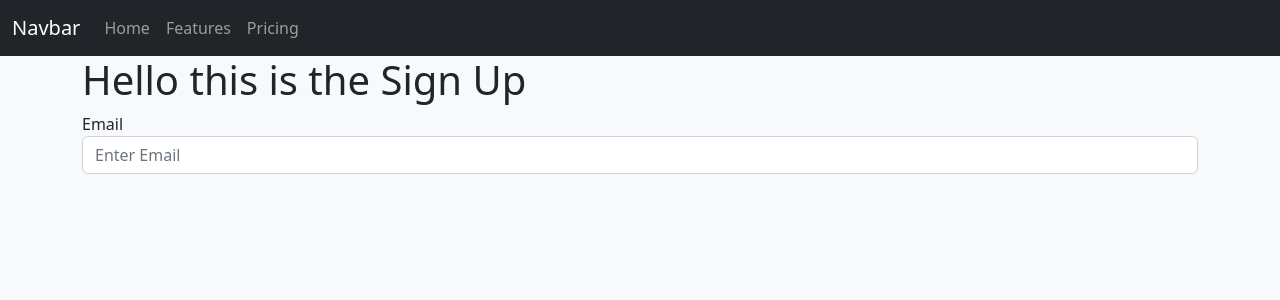
After one commit to ttodawg01/week6, a Flask app: page /signup in a window 1280 px wide. The commit adds this page. Shown: the top 300 px of the page. Run offline with Flask 2, Linux system fonts and the light colour scheme.

Commit message:
updated as of sign in

```diff
--- /dev/null
+++ b/app/forms.py
@@ -0,0 +1,11 @@
+from flask_wtf import FlaskForm
+from wtforms import StringField, PasswordField, SubmitField
+from wtforms.validators import DataRequired, EqualTo
+
+
+class SignUpForm(FlaskForm):
+    email = StringField('Email', validators=[DataRequired()])
+    username = StringField('Username', validators=[DataRequired()])
+    password = PasswordField('Password', validators=[DataRequired()])
+    confim_pass = PasswordField('Confirm Password', validators=[DataRequired(), EqualTo('password')])
+    submit = SubmitField()
--- a/app/routes.py
+++ b/app/routes.py
@@ -1,16 +1,24 @@
 from flask import render_template
 from app import app
+from app.forms import SignUpForm
 
-#create a route using the @app.route to trigger function based on endpoint
-@app.route("/")
+# Create routes for our app
+@app.route('/')
 def index():
     user_info = {
-        'username':'tonyc',
-        'email':'tonycampos@gmail.com',
+        'username': 'cbale',
+        'email': 'christianb@movies.com'
     }
-    colors = ['red', 'orange', 'blue']
-    return render_template('index.html', user=user_info, colors = colors)
+    colors = ['red', 'orange', 'yellow', 'green', 'blue', 'indigo', 'violet']
+    return render_template('index.html', user=user_info, colors=colors)
+
 
 @app.route('/posts')
 def posts():
-    return 'Hi this is the posts page'
+    return render_template('posts.html')
+
+
+@app.route('/signup')
+def signup():
+    form = SignUpForm()
+    return render_template('signup.html', form=form)
--- /dev/null
+++ b/app/templates/base.html
@@ -0,0 +1,22 @@
+<!DOCTYPE html>
+<html lang="en">
+    <head>
+        <meta charset="UTF-8">
+        <meta http-equiv="X-UA-Compatible" content="IE=edge">
+        <meta name="viewport" content="width=device-width, initial-scale=1.0">
+        <link rel="stylesheet" href="https://cdn.jsdelivr.net/npm/bootstrap@5.2.2/dist/css/bootstrap.min.css">
+        <title>Kekambas Blog | {% block title %}{% endblock %} </title>
+    </head>
+    <body class="bg-light">
+        <!-- Navbar Goes Here -->
+        {% include 'nav.html' %}
+
+        <!-- Main Content -->
+        <div class="container">
+            {% block content %}
+            {% endblock %}
+        </div>
+
+        <script src="https://cdn.jsdelivr.net/npm/bootstrap@5.2.2/dist/js/bootstrap.bundle.min.js"></script>
+    </body>
+</html>
--- /dev/null
+++ b/app/templates/nav.html
@@ -0,0 +1,15 @@
+<nav class="navbar navbar-expand-lg bg-dark navbar-dark">
+    <div class="container-fluid">
+        <a class="navbar-brand" href="#">Navbar</a>
+        <button class="navbar-toggler" type="button" data-bs-toggle="collapse" data-bs-target="#navbarNavAltMarkup" aria-controls="navbarNavAltMarkup" aria-expanded="false" aria-label="Toggle navigation">
+        <span class="navbar-toggler-icon"></span>
+        </button>
+        <div class="collapse navbar-collapse" id="navbarNavAltMarkup">
+        <div class="navbar-nav">
+            <a class="nav-link" href="#">Home</a>
+            <a class="nav-link" href="#">Features</a>
+            <a class="nav-link" href="#">Pricing</a>
+        </div>
+        </div>
+    </div>
+</nav>
--- /dev/null
+++ b/app/templates/signup.html
@@ -0,0 +1,12 @@
+{% extends 'base.html' %}
+
+{% block title %}Sign Up{% endblock %}
+
+{% block content %}
+<h1>Hello this is the Sign Up</h1>
+
+<form action="">
+    {{ form.email.label }}
+    {{ form.email(class='form-control', placeholder='Enter Email') }}
+</form>
+{% endblock %}
--- a/requirements.txt
+++ b/requirements.txt
@@ -1,7 +1,11 @@
 click==8.1.3
 colorama==0.4.5
 Flask==2.2.2
+Flask-WTF==1.0.1
+importlib-metadata==5.0.0
 itsdangerous==2.1.2
 Jinja2==3.1.2
 MarkupSafe==2.1.1
 Werkzeug==2.2.2
+WTForms==3.0.1
+zipp==3.10.0
```
Also changed, not shown: app/__init__.py (+6 -2 lines), app/templates/index.html (+9 -14 lines), app/templates/posts.html (added, +11 -0 lines).
